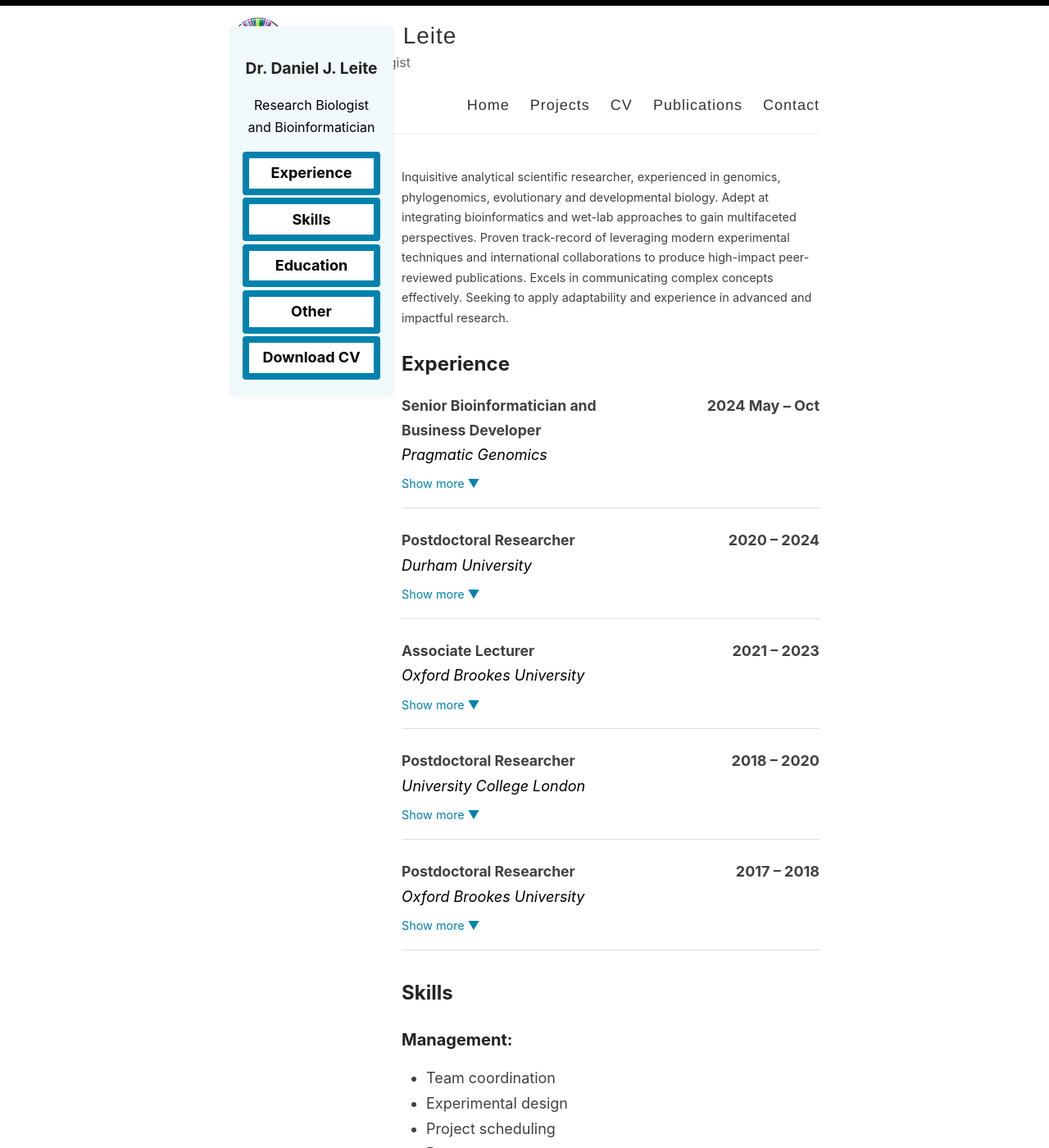
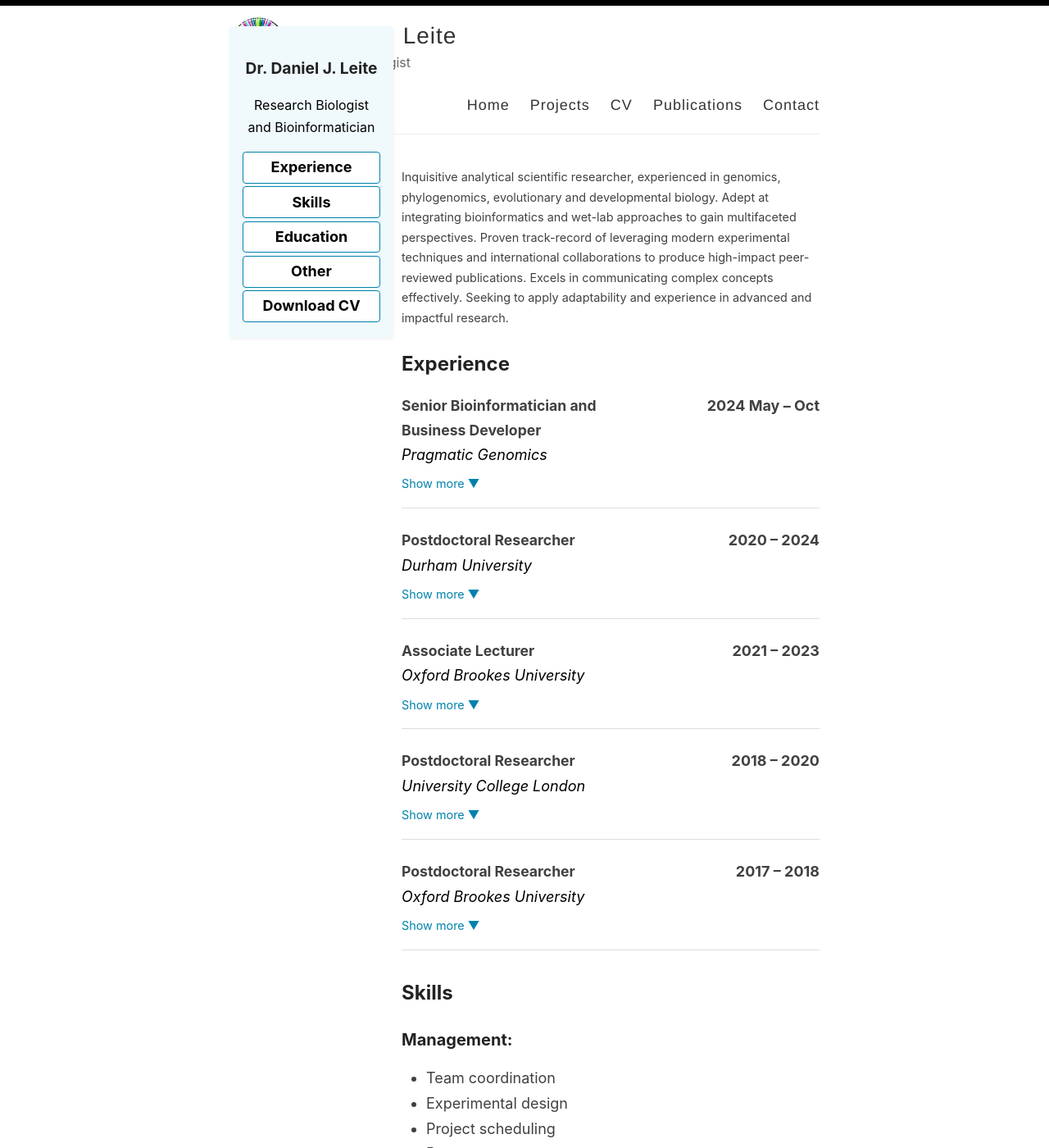
Before and after one commit to djleite/djleite.github.io, a Jekyll site: the page built from _pages/cv.md, in a window 1280 px wide and 1400 px high. Shown: the whole window at 82% size. Built offline with Jekyll 4.4.1, drawn with Linux system fonts in a browser that asks for light colours.

Commit message:
update cv

```diff
--- a/_sass/_cv.scss
+++ b/_sass/_cv.scss
@@ -41,7 +41,7 @@
     margin: 0.2rem 0;
     padding: 0.2rem 0.5rem;
     background: white;
-    border: 0.5rem solid #0082ad;
+    border: 1px solid #0082ad;
     color: #000000;
     font-weight: bold;
     border-radius: 4px;
```
